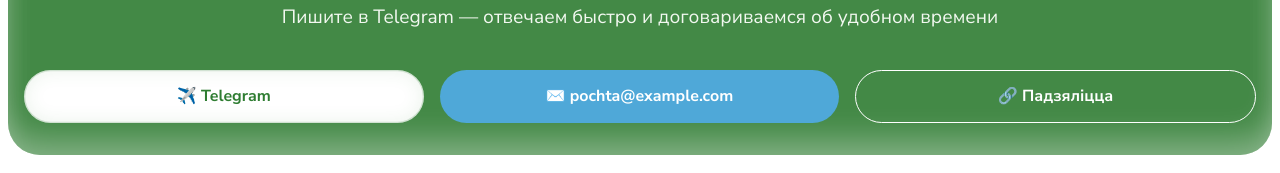
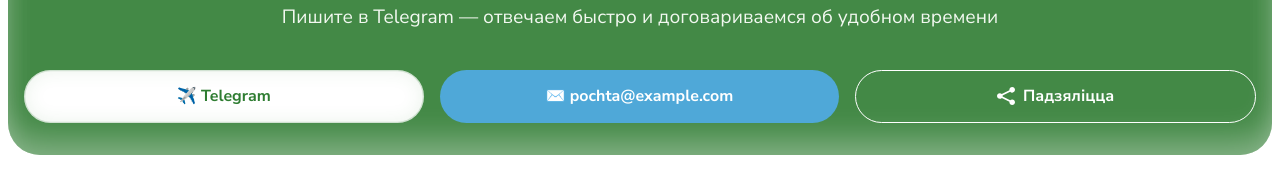
Before and after one commit to login-nigol/kosim-kobrin, a React (Vite) app: page / in a window 1280 px wide. Shown: the part 3617-3790 px from the top of the page. Built offline with nearby package versions, Linux system fonts and the light colour scheme.

Commit message:
feat: add share icon to contacts share button

```diff
--- a/src/components/Contacts/Contacts.jsx
+++ b/src/components/Contacts/Contacts.jsx
@@ -1,19 +1,13 @@
-/* ================================================================
-   СЕКЦИЯ "КОНТАКТЫ"
-   Telegram, mailto-кнопка (открывает почтовый клиент пользователя),
-   кнопка "Поделиться" сайтом
-   ================================================================ */
 import { motion } from "framer-motion";
 import { CONTACTS } from "../../config/siteData";
 import { useShare } from "../../hooks/useShare";
 import { primaryFeedback, secondaryFeedback } from "../../utils/buttonFeedback";
+import ShareIcon from "../../assets/icons/ShareIcon"; {/* ← добавили импорт */ }
 import styles from "./Contacts.module.css";
 
 function Contacts() {
     const { share, copied } = useShare();
 
-    /* ===== КЛИК ПО КНОПКЕ "ПОДЕЛИТЬСЯ" ===== */
-    // Второстепенное действие — используем secondaryFeedback
     const handleShareClick = () => {
         secondaryFeedback();
         share();
@@ -36,9 +30,7 @@
                     Пишите в Telegram — отвечаем быстро и договариваемся об удобном времени
                 </p>
 
-                {/* ===== КНОПКИ КОНТАКТОВ ===== */}
                 <div className={styles.buttonsGrid}>
-                    {/* Основной канал связи — тяжёлый фидбек, это ключевое действие */}
 
                     <a href={CONTACTS.telegram}
                         target="_blank"
@@ -49,8 +41,6 @@
                         ✈️ Telegram
                     </a>
 
-                    {/* mailto: открывает дефолтный почтовый клиент пользователя
-              с уже подставленным получателем — тоже основное действие */}
 
                     <a href={`mailto:${CONTACTS.email}`}
                         className={styles.emailButton}
@@ -59,9 +49,10 @@
                         ✉️ {CONTACTS.email}
                     </a>
 
-                    {/* "Поделиться" — второстепенное действие, лёгкий фидбек */}
+                    {/* ===== КНОПКА "ПОДЕЛИТЬСЯ" — теперь с SVG-иконкой вместо эмодзи ===== */}
                     <button className={styles.shareButton} onClick={handleShareClick}>
-                        {copied ? "Спасылка скапіравана!" : "🔗 Падзяліцца"}
+                        <ShareIcon size={18} />
+                        {copied ? "Спасылка скапіравана!" : "Падзяліцца"}
                     </button>
                 </div>
             </div>
--- a/src/components/Contacts/Contacts.module.css
+++ b/src/components/Contacts/Contacts.module.css
@@ -48,6 +48,10 @@
   cursor: pointer;
   transition: transform var(--transition-base);
   text-align: center;
+  display: flex; /* ← добавили — было по умолчанию block */
+  align-items: center;
+  justify-content: center;
+  gap: 0.5em; /* ← отступ между иконкой и текстом */
 }
 
 .telegramButton {
```
